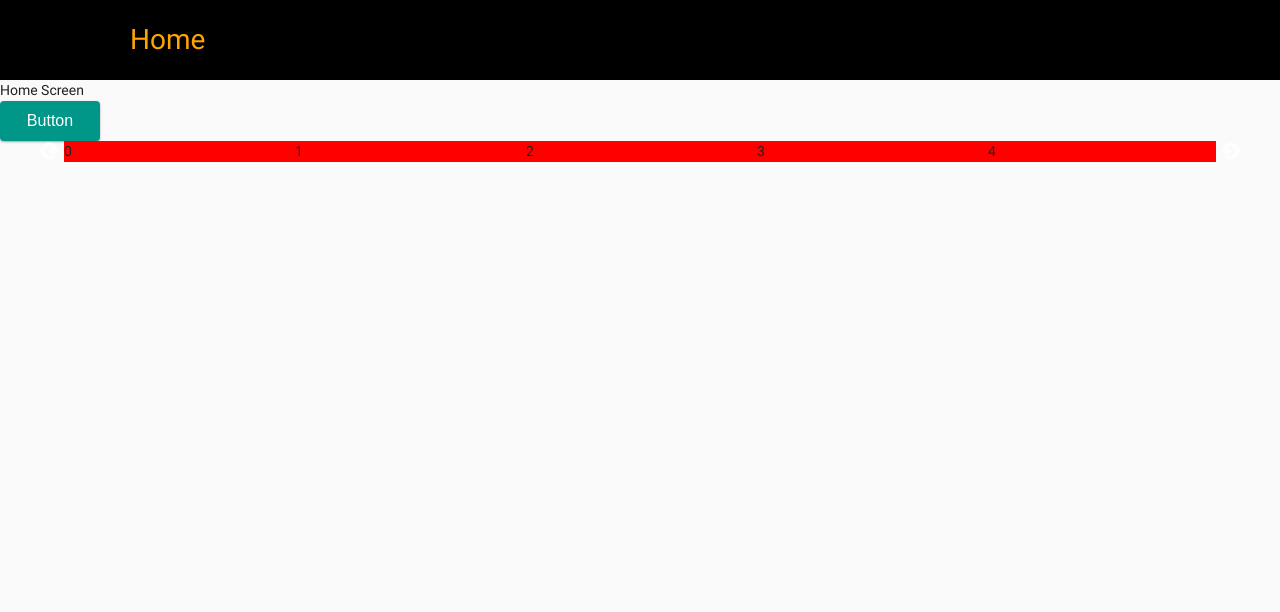
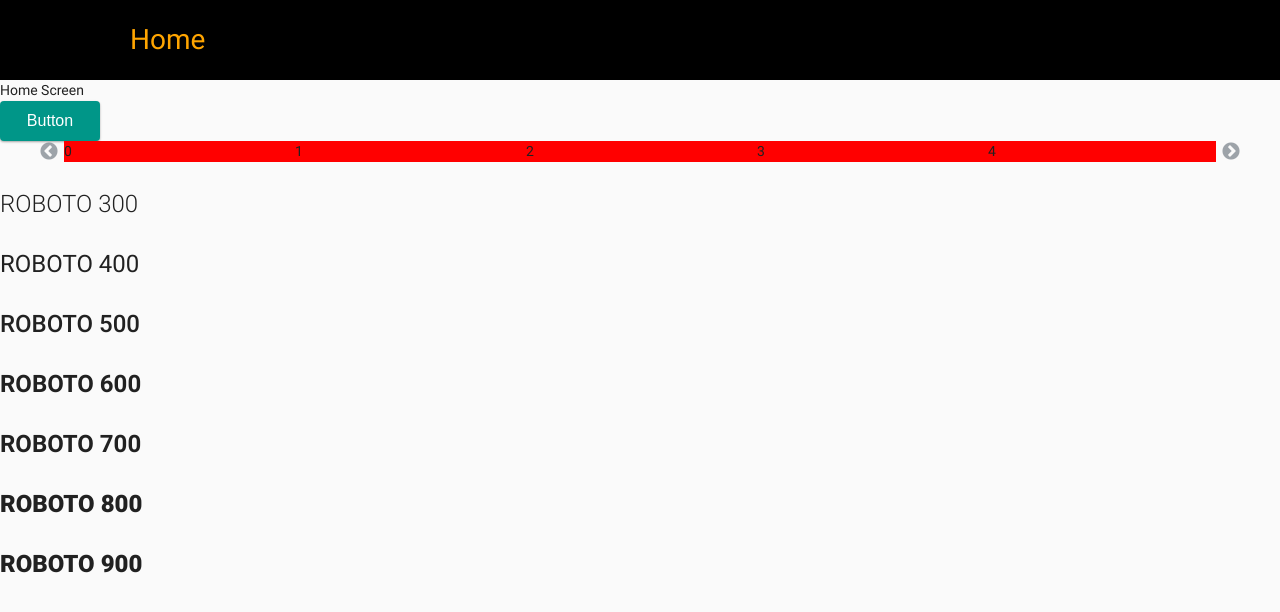
Before and after one commit to Nguyen-Dinh-Tung/app-template, a React (Create React App) app: page / in a window 1280 px wide. Shown: the top 612 px of the page. Built offline with nearby package versions, Linux system fonts and the light colour scheme.

Commit message:
update font

```diff
--- a/src/components/UI/SlickSlider.tsx
+++ b/src/components/UI/SlickSlider.tsx
@@ -70,14 +70,10 @@ const Styles = styled.div`
   display: block;
   position: relative;
 
-  .slide-wrapp {
-    background: blue;
-    border: 1px solid;
-  }
-
-  .slide-item {
-    background: red;
-    margin: 0 auto;
-    width: 50px;
+  .slick-arrow {
+    ::before,
+    ::after {
+      color: #0112227f;
+    }
   }
 `;
--- a/src/libs/GlobalStyles.ts
+++ b/src/libs/GlobalStyles.ts
@@ -1,41 +1,40 @@
 import { createGlobalStyle } from "styled-components";
-import robotoRegular from "assets/font/Roboto-Regular.ttf";
-import ralewayExtraBold from "assets/font/Raleway-ExtraBold.ttf";
-import robotoExtraBold from "assets/font/Roboto-Black.ttf";
-import robotoMedium from "assets/font/Roboto-Medium.ttf";
-import robotoBold from "assets/font/Roboto-Bold.ttf";
+import robotoLight300 from "assets/font/Roboto-Light.ttf";
+import robotoRegular400 from "assets/font/Roboto-Regular.ttf";
+import robotoMedium500 from "assets/font/Roboto-Medium.ttf";
+import robotoBold700 from "assets/font/Roboto-Bold.ttf";
+import robotoBlack900 from "assets/font/Roboto-Black.ttf";
 
 export const GlobalStyle = createGlobalStyle`
 
 @font-face {
   font-family: Roboto;
-  src: url(${robotoExtraBold});
-  font-weight: 800;
+  src: url(${robotoLight300});
+  font-weight: 300;
 }
 
 @font-face {
   font-family: Roboto;
-  src: url(${robotoBold});
-  font-weight: 600;
+  src: url(${robotoRegular400});
+  font-weight: 400;
 }
 
 @font-face {
   font-family: Roboto;
-  src: url(${robotoMedium});
+  src: url(${robotoMedium500});
   font-weight: 500;
 }
 
 @font-face {
   font-family: Roboto;
-  src: url(${robotoRegular});
-  font-weight: 400;
+  src: url(${robotoBold700});
+  font-weight: 700;
 }
 
-
 @font-face {
-  font-family: Raleway;
-  src: url(${ralewayExtraBold});
-  font-weight: 800;
+  font-family: Roboto;
+  src: url(${robotoBlack900});
+  font-weight: 900;
 }
 
 *{
@@ -103,4 +102,6 @@ export const theme = {
   shadow_level_3: "0 10px 20px rgba(0,0,0,0.19), 0 6px 6px rgba(0,0,0,0.23)",
   shadow_level_4: "0 14px 28px rgba(0,0,0,0.25), 0 10px 10px rgba(0,0,0,0.22)",
   shadow_level_5: "0 19px 38px rgba(0,0,0,0.30), 0 15px 12px rgba(0,0,0,0.22)",
+  blue: "#2F6BFF",
+  green: "#00BC3C",
 };
--- a/src/screens/home/index.tsx
+++ b/src/screens/home/index.tsx
@@ -1,4 +1,5 @@
 import { Button } from "components/UI/Button";
+import { List } from "components/UI/List";
 import { SlickSlider } from "components/UI/SlickSlider";
 import React from "react";
 import Main from "screens/main";
@@ -17,6 +18,13 @@ const HomeScreen = () => {
           );
         }}
       </SlickSlider>
+      <List items={[300, 400, 500, 600, 700, 800, 900]}>
+        {(item: any) => {
+          return (
+            <p style={{ fontWeight: item, fontSize: "24px" }}>ROBOTO {item}</p>
+          );
+        }}
+      </List>
     </Main>
   );
 };
```
Also changed, not shown: tsconfig.json (+9 -9 lines), src/assets/font/Raleway-ExtraBold.ttf (deleted), src/assets/font/Roboto-Light.ttf (added).
